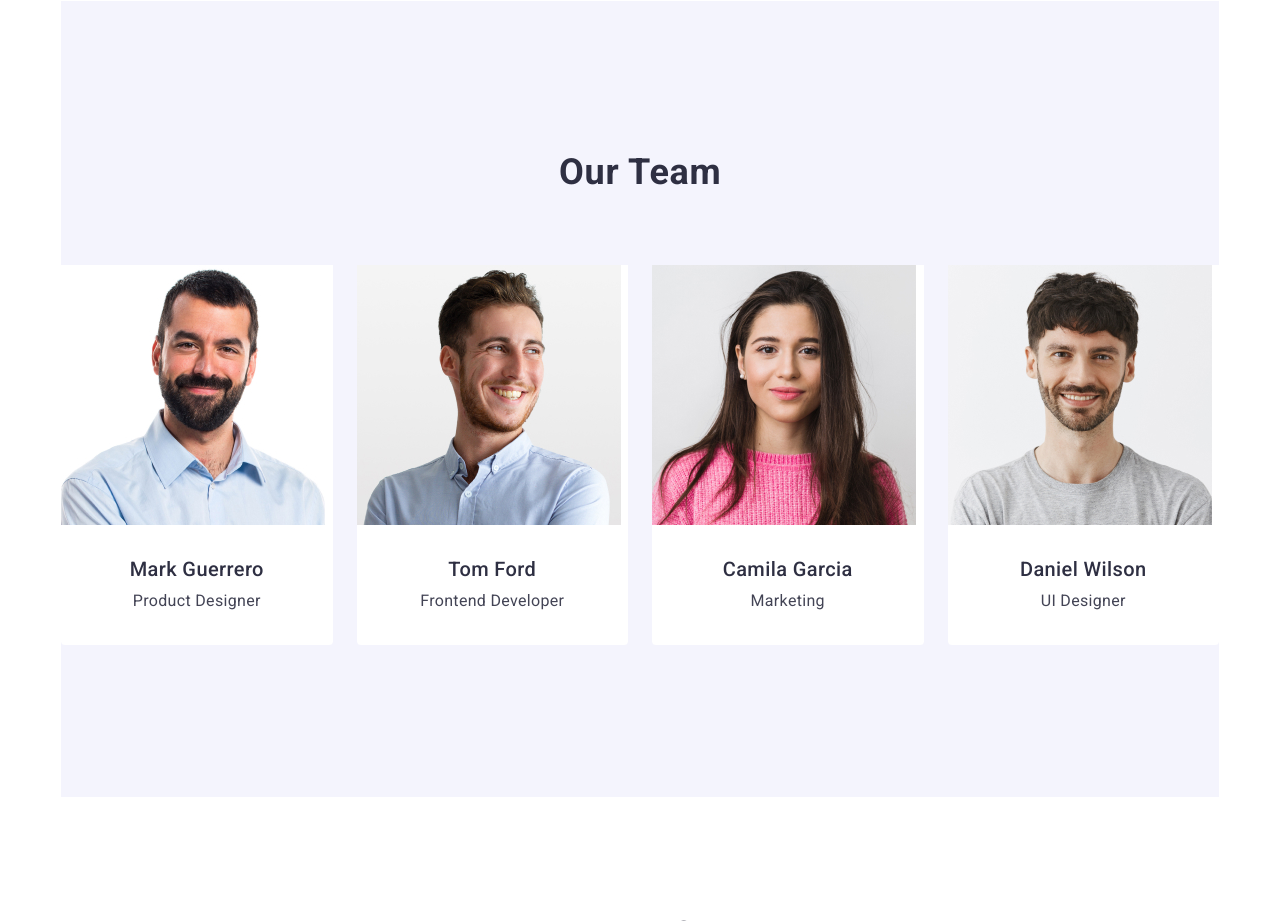
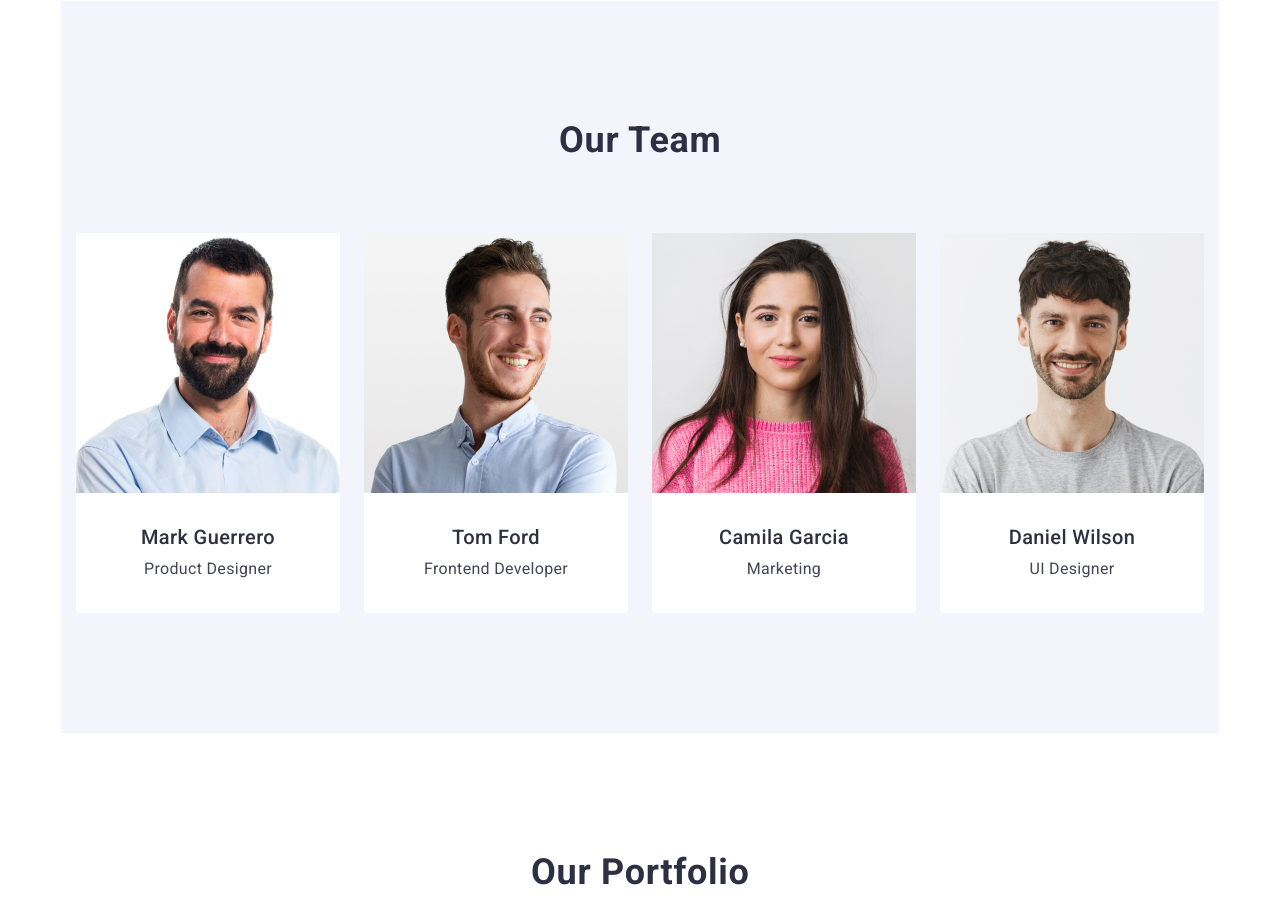
Before and after one commit to Vadym033/goit-markup-hw-03, a plain HTML site: page index.html in a window 1280 px wide. Shown: the part 1040-1961 px from the top of the page. Drawn offline with nearby package versions, Linux system fonts and the light colour scheme.

Commit message:
home work finish

```diff
--- a/css/style.css
+++ b/css/style.css
@@ -236,7 +236,6 @@ address {
 }
 
 .ourteam-container {
-  padding: 32px 0 32px;
 }
 
 .ourteam-title {
@@ -268,7 +267,7 @@ address {
 .ourteam-img {
 }
 .ourteam-item-border {
-  padding: 32px 16px;
+  padding: 32px 0;
 }
 
 .ourteam-member {
```
